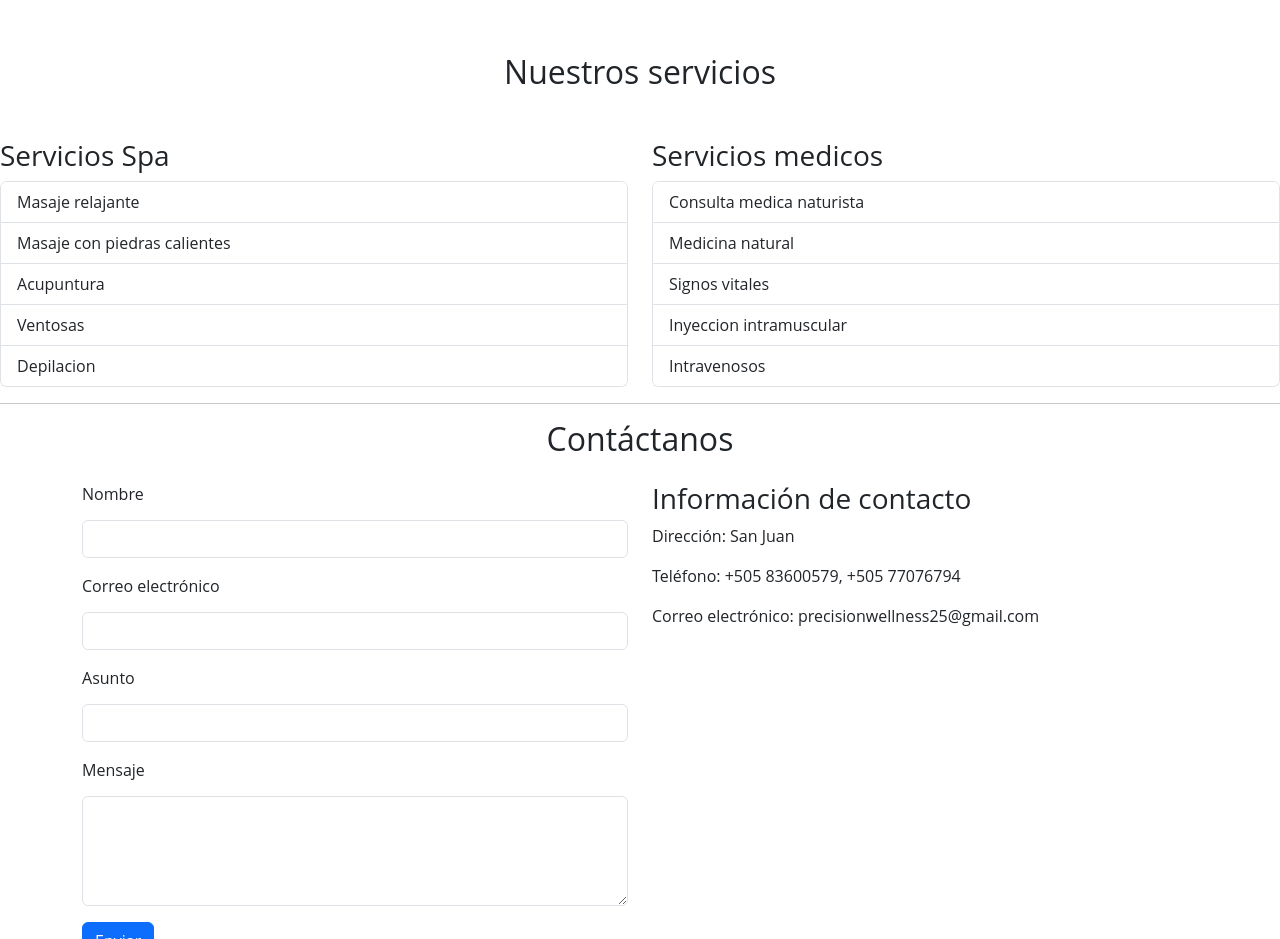
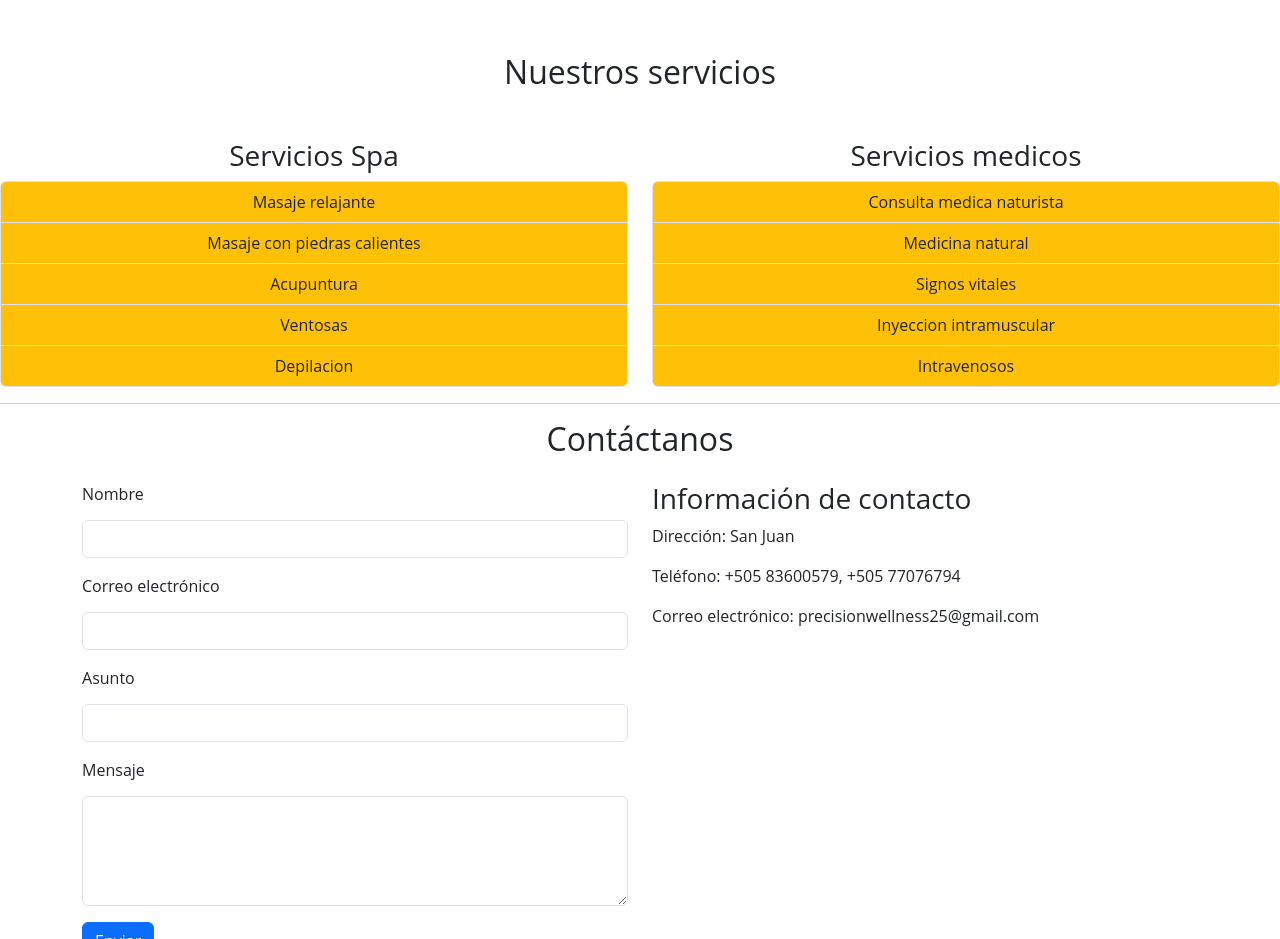
Before and after one commit to JuanRomeroRuiz/PrecisionWellnessCenter, a plain HTML site: page index.html in a window 1280 px wide. Shown: the part 1200-2139 px from the top of the page. Drawn offline with nearby package versions, Linux system fonts and the light colour scheme.

Commit message:
Ajustes de seccion de Inicio

```diff
--- a/index.html
+++ b/index.html
@@ -31,7 +31,7 @@
                         <a class="nav-link"  href="#Servicios">Servicios</a>
                       </li>
                       <li class="nav-item">
-                        <a class="nav-link"  href="Contacto">Contacto</a>
+                        <a class="nav-link"  href="#Contacto">Contacto</a>
                       </li>
                   </div>
                 </div>
@@ -102,23 +102,23 @@
 
       <div class="row">
         <div class="col-md-6">
-          <h3>Servicios Spa</h3>
-          <ul class="list-group">
-            <li class="list-group-item">Masaje relajante</li>
-            <li class="list-group-item">Masaje con piedras calientes</li>
-            <li class="list-group-item">Acupuntura</li>
-            <li class="list-group-item">Ventosas</li>
-            <li class="list-group-item">Depilacion</li>
+          <h3 class="text-center">Servicios Spa</h3>
+          <ul class="list-group text-center">
+            <li class="list-group-item bg-warning">Masaje relajante</li>
+            <li class="list-group-item bg-warning">Masaje con piedras calientes</li>
+            <li class="list-group-item bg-warning">Acupuntura</li>
+            <li class="list-group-item bg-warning">Ventosas</li>
+            <li class="list-group-item bg-warning">Depilacion</li>
           </ul>
         </div>
         <div class="col-md-6">
-          <h3>Servicios medicos</h3>
-          <ul class="list-group">
-            <li class="list-group-item">Consulta medica naturista</li>
-            <li class="list-group-item">Medicina natural</li>
-            <li class="list-group-item">Signos vitales</li>
-            <li class="list-group-item">Inyeccion intramuscular</li>
-            <li class="list-group-item">Intravenosos</li>
+          <h3 class="text-center">Servicios medicos</h3>
+          <ul class="list-group text-center">
+            <li class="list-group-item bg-warning">Consulta medica naturista</li>
+            <li class="list-group-item bg-warning">Medicina natural</li>
+            <li class="list-group-item bg-warning">Signos vitales</li>
+            <li class="list-group-item bg-warning">Inyeccion intramuscular</li>
+            <li class="list-group-item bg-warning">Intravenosos</li>
           </ul>
         </div>
       </div>
```
